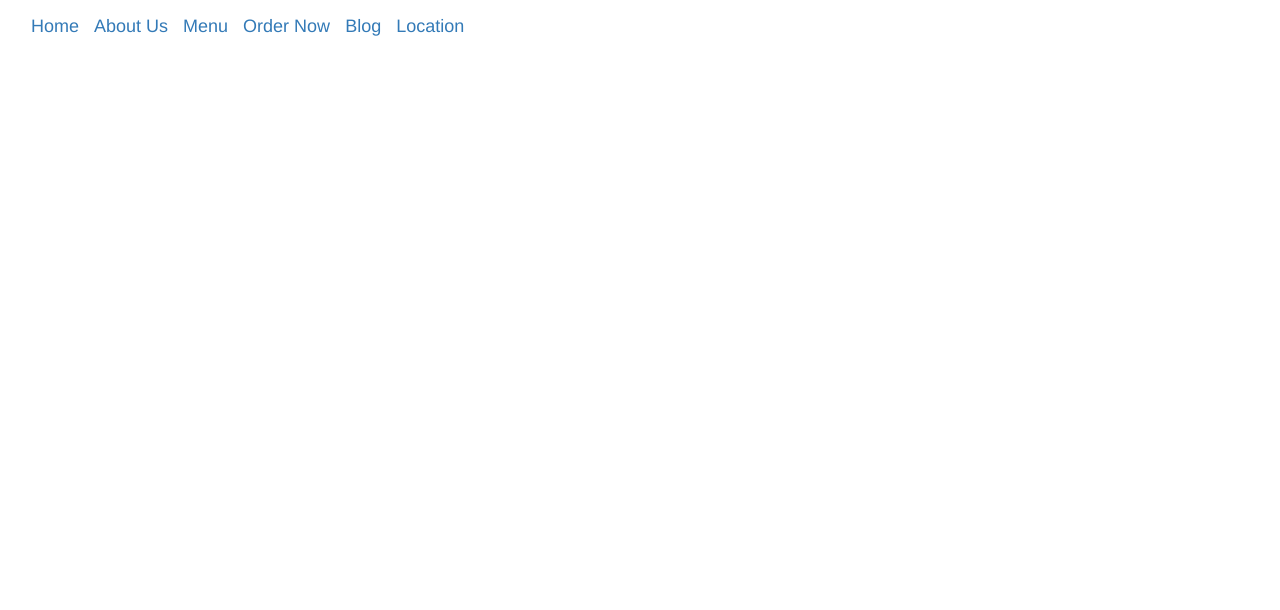
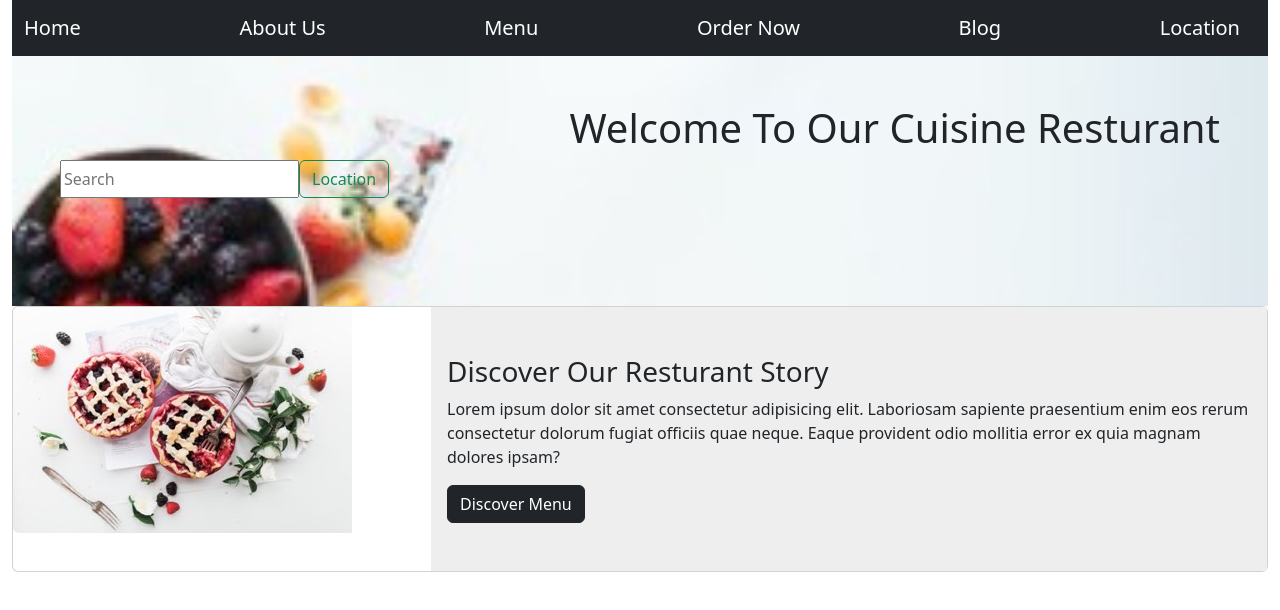
Before and after one commit to ScopeTee/Cuisine-Resturant, a plain HTML site: page index.html in a window 1280 px wide. Drawn offline with nearby package versions, Linux system fonts and the light colour scheme.

Commit message:
layout in progress

```diff
--- a/css/style.css
+++ b/css/style.css
@@ -1,3 +1,10 @@
-nav {
-    text-align: center;
+.bg-img {
+background-color: rgb(238, 238, 238);
 }
+.bg-imgs {
+
+background-image: url(../Cuisine/IMG_0959.JPG);
+background-size: cover;
+background-repeat: no-repeat;
+height: 250px;
+}
--- a/index.html
+++ b/index.html
@@ -5,11 +5,11 @@
     <meta http-equiv="X-UA-Compatible" content="IE=edge">
     <meta name="viewport" content="width=device-width, initial-scale=1.0">
     <link rel="stylesheet" href="./css/style.css">
-    <link rel="stylesheet" href="https://cdn.jsdelivr.net/npm/bootstrap@3.3.7/dist/css/bootstrap.min.css" integrity="sha384-BVYiiSIFeK1dGmJRAkycuHAHRg32OmUcww7on3RYdg4Va+PmSTsz/K68vbdEjh4u" crossorigin="anonymous">
-    <title>Salon Project</title>
+<!-- CSS only -->
+<link href="https://cdn.jsdelivr.net/npm/bootstrap@5.2.0-beta1/dist/css/bootstrap.min.css" rel="stylesheet" integrity="sha384-0evHe/X+R7YkIZDRvuzKMRqM+OrBnVFBL6DOitfPri4tjfHxaWutUpFmBp4vmVor" crossorigin="anonymous">    <title>Salon Project</title>
 </head>
 <body>
-    <main class="container-fluid text-center">
+    <main class="container-fluid">
         <nav class="navbar navbar-dark bg-dark">
             <div class="container-fluid ">
                 <a class="navbar-brand" href="#">Home</a>
@@ -20,6 +20,27 @@
                 <a class="navbar-brand" href="#">Location</a>
             </div>
         </nav>
+        <div class=" text-end px-5 py-5  bg-imgs ">
+            <h1 class="">Welcome To Our Cuisine Resturant</h1>
+            <form class="d-flex" role="search">
+                <input class="" type="search" placeholder="Search" aria-label="Search">
+                <button class="btn btn-outline-success" type="submit">Location</button>
+            </form>
+        </div>
+        <div class="card mb-3 " >
+            <div class="row g-0">
+              <div class="col-md-4">
+                <img src="./Cuisine/IMG_0960.JPG" class="img-fluid rounded-start" alt="...">
+              </div>
+              <div class="col-md-8">
+                <div class="card-body text-start bg-img py-5">
+                  <h3 class="card-title">Discover Our Resturant Story</h3>
+                  <p class="card-text">Lorem ipsum dolor sit amet consectetur adipisicing elit. Laboriosam sapiente praesentium enim eos rerum consectetur dolorum fugiat officiis quae neque. Eaque provident odio mollitia error ex quia magnam dolores ipsam?</p>
+                  <button type="button" class="btn btn-dark">Discover Menu</button>
+                </div>
+              </div>
+            </div>
+          </div>
     </main>
 
 </body>
```
Also changed, not shown: Cuisine/Blank LG.png (added), Cuisine/IMG_0959.JPG (added), Cuisine/IMG_0960.JPG (added), Cuisine/IMG_0961.JPG (added), Cuisine/IMG_0962.JPG (added), Cuisine/IMG_0963.JPG (added), Cuisine/IMG_0964.JPG (added), Cuisine/IMG_0965.JPG (added), Cuisine/IMG_0966.JPG (added).
